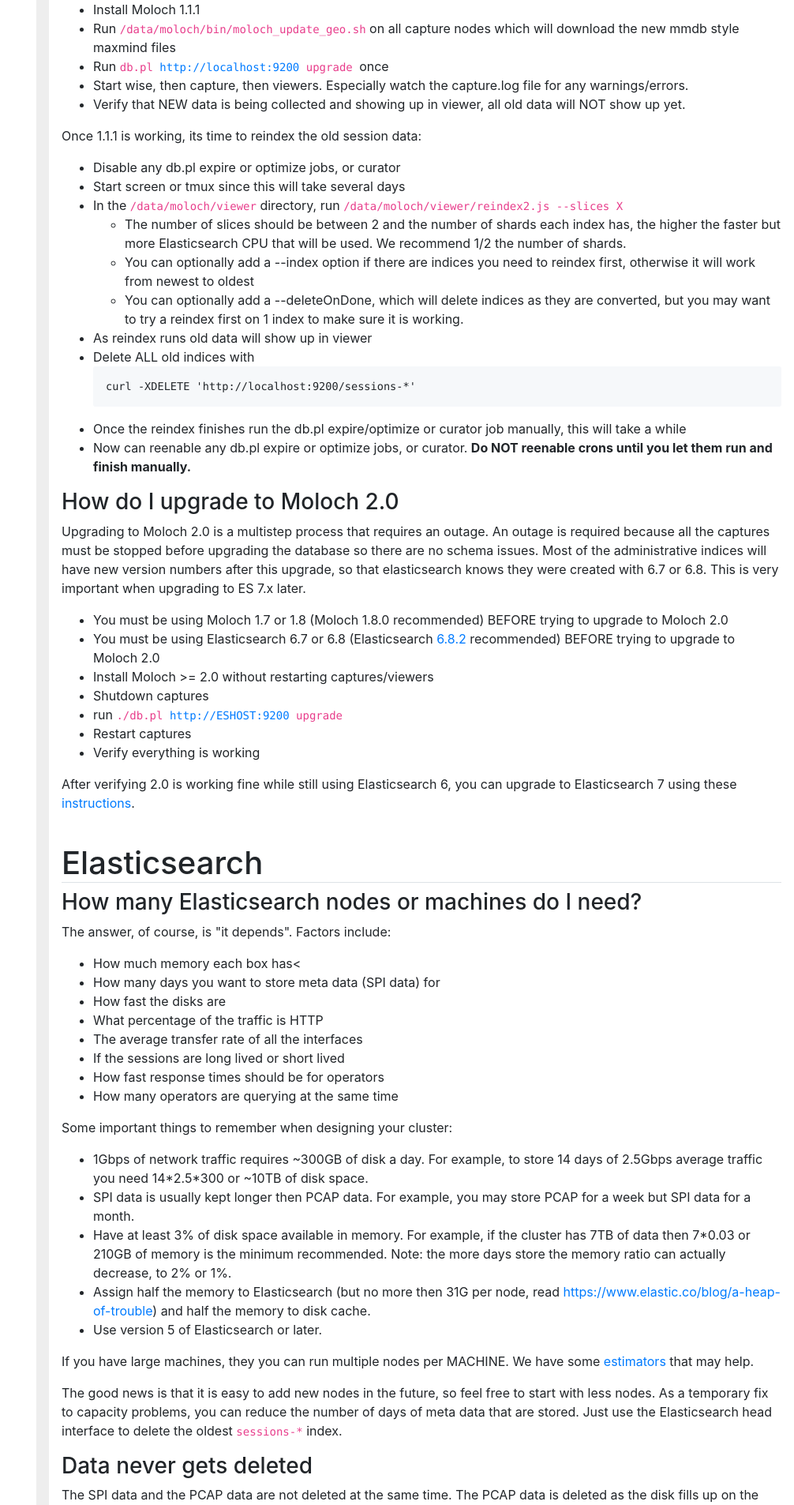
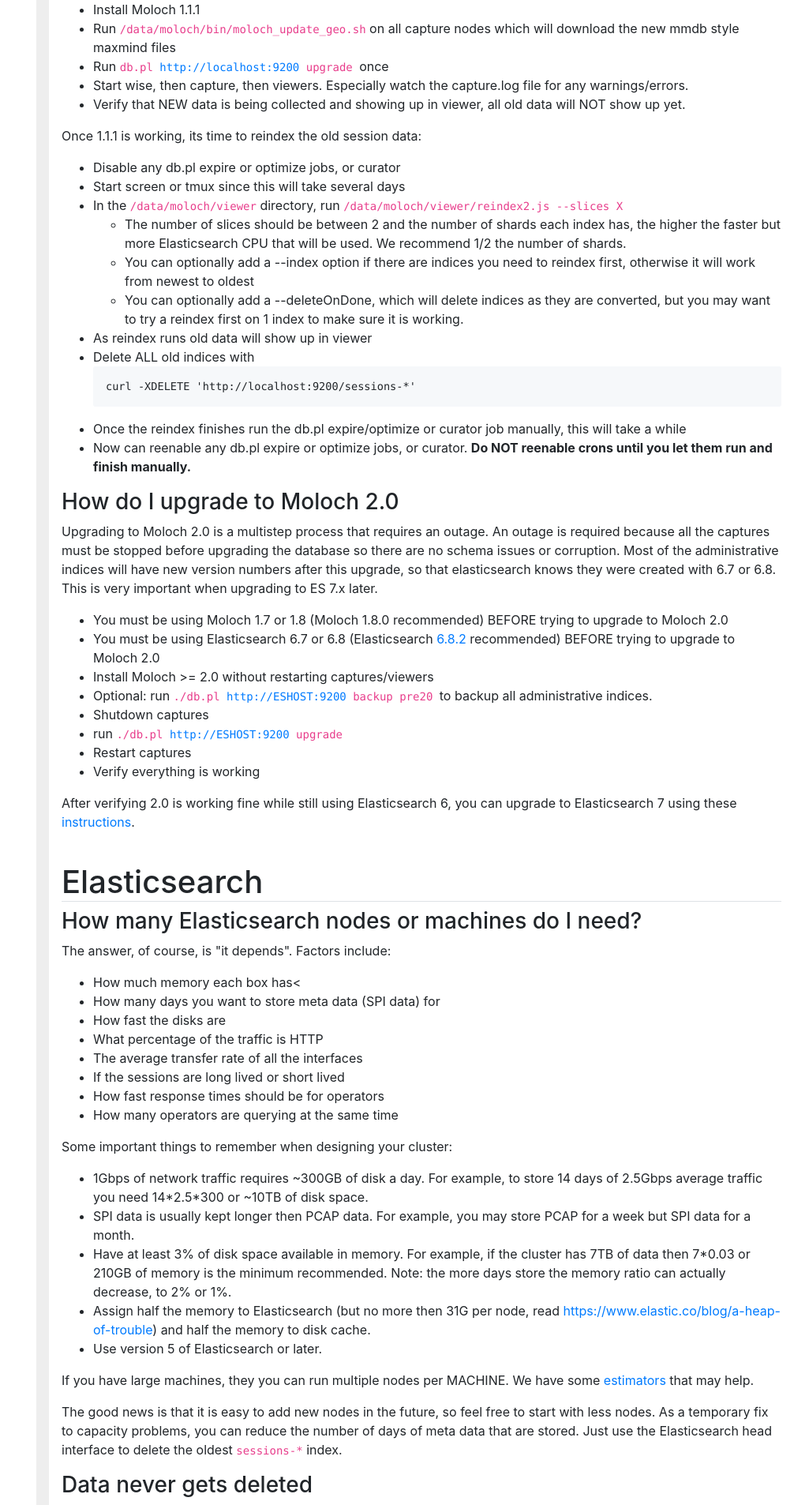
Before and after one commit to aol/molochweb, a Jekyll site: the page built from faq.html, in a window 1280 px wide. Shown: the part 3094-5000 px from the top of the page at 79% size, without its empty margins (274-1280 px from the left). Built offline with Jekyll 4.4.1, drawn with Linux system fonts in a browser that asks for light colours; some of the changed text lies outside the part shown.

Commit message:
added backup step

```diff
--- a/faq.html
+++ b/faq.html
@@ -860,7 +860,7 @@
 
       <p>
         Upgrading to Moloch 2.0 is a multistep process that requires an outage.
-        An outage is required because all the captures must be stopped before upgrading the database so there are no schema issues.
+        An outage is required because all the captures must be stopped before upgrading the database so there are no schema issues or corruption.
         Most of the administrative indices will have new version numbers after this upgrade, so that elasticsearch knows they were created with 6.7 or 6.8.
         This is very important when upgrading to ES 7.x later.
       </p>
@@ -868,6 +868,7 @@
         <li>You must be using Moloch 1.7 or 1.8 (Moloch 1.8.0 recommended) BEFORE trying to upgrade to Moloch 2.0</li>
         <li>You must be using Elasticsearch 6.7 or 6.8 (Elasticsearch <a href="https://www.elastic.co/downloads/past-releases/elasticsearch-oss-6-8-2">6.8.2</a> recommended) BEFORE trying to upgrade to Moloch 2.0</li>
         <li>Install Moloch &gt;= 2.0 without restarting captures/viewers</li>
+        <li>Optional: run <code> ./db.pl <a href="http://ESHOST:9200" rel="nofollow"> http://ESHOST:9200</a> backup pre20 </code> to backup all administrative indices.
         <li>Shutdown captures</li>
         <li> run <code> ./db.pl <a href="http://ESHOST:9200" rel="nofollow"> http://ESHOST:9200</a> upgrade</code></li>
         <li>Restart captures</li>
```
